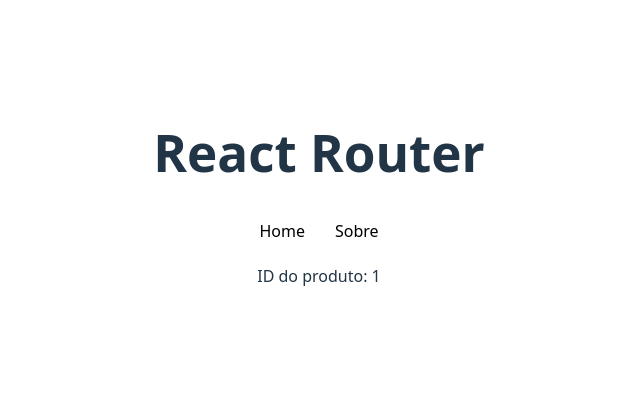
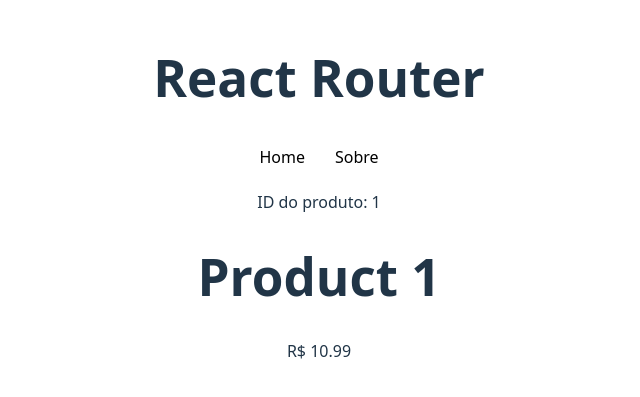
Before and after one commit to Gioomoraes/Estudos, a React (Vite) app in the folder reactrouter/: page /products/1 in a window 1280 px wide. Shown: the part 203-600 px from the top of the page, without its empty margins (321-961 px from the left). Built offline with nearby package versions, Linux system fonts and the light colour scheme; data requests are answered from the project's data file.

Commit message:
adicionar carregamento dinâmico de dados

```diff
--- a/reactrouter/src/pages/Product.jsx
+++ b/reactrouter/src/pages/Product.jsx
@@ -1,11 +1,26 @@
 import { useParams } from "react-router-dom";
+import { useFetch } from "../hooks/useFetch";
 
 const product = () => {
   const { id } = useParams();
 
+  const url = "http://localhost:3000/products/" + id;
+
+  const { data: product, loading, error } = useFetch(url);
+
+  console.log(product);
+
   return (
     <>
       <p>ID do produto: {id}</p>
+      {error && <p>Ocorreu um erro</p>}
+      {loading && <p>Carregando..</p>}
+      {product && (
+        <div>
+          <h1>{product.name}</h1>
+          <p>R$ {product.price}</p>
+        </div>
+      )}
     </>
   );
 };
```
